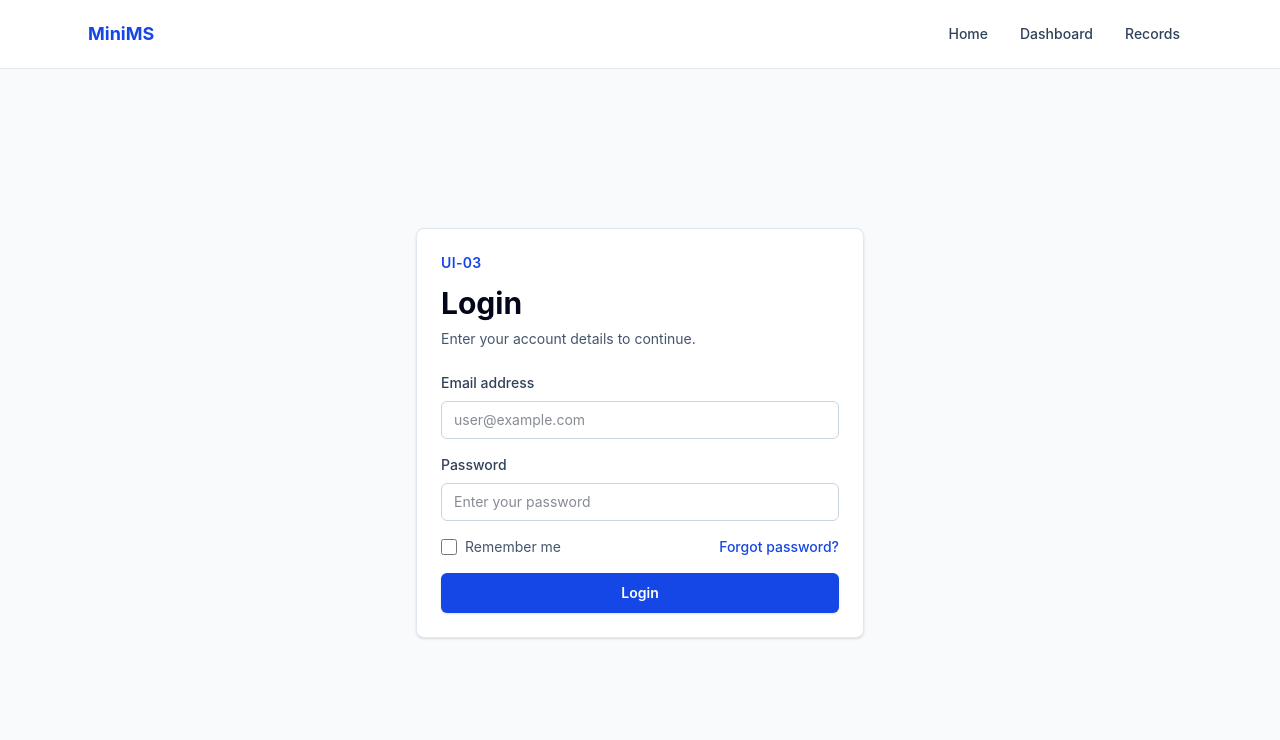
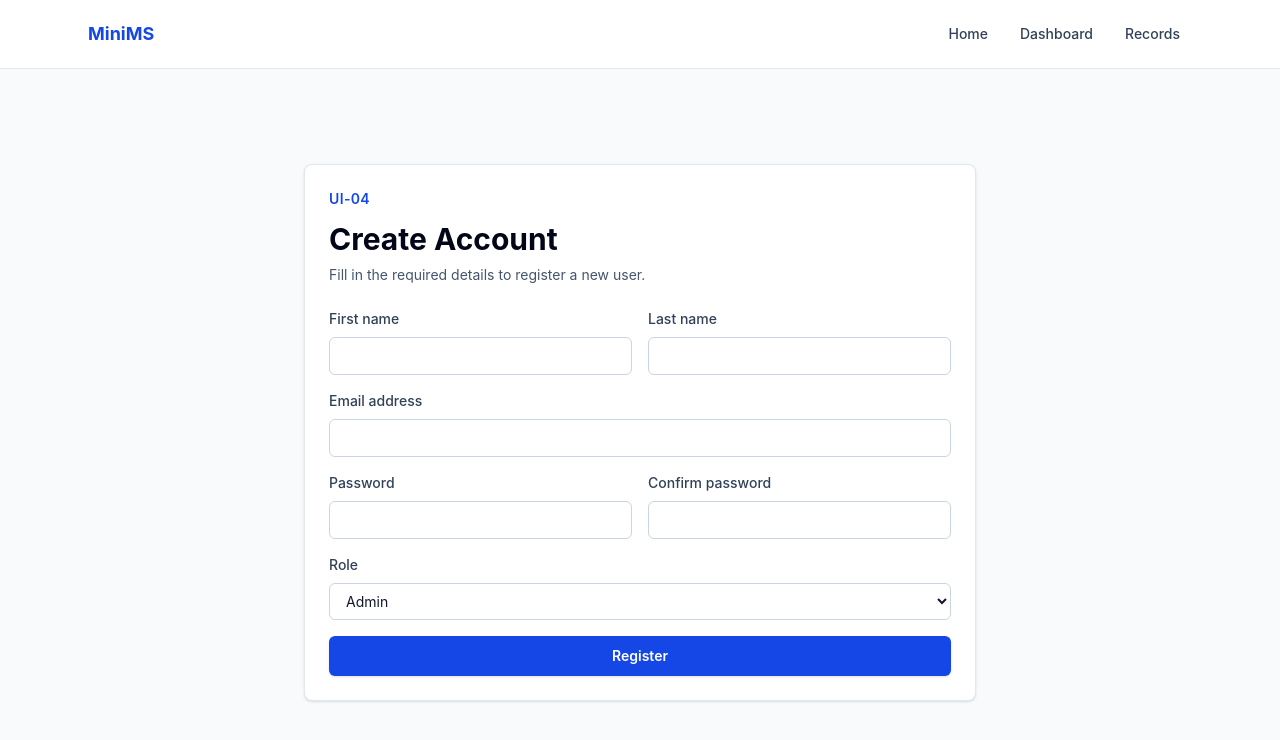
Before and after one commit to Nicko-Reorizo/DryRun, a React (Vite) app in the folder frontend/: page / in a window 1280 px wide. Shown: the top 740 px of the page. Built offline with nearby package versions, Linux system fonts and the light colour scheme.

Commit message:
UI-04 implement registration page

```diff
--- a/frontend/src/App.jsx
+++ b/frontend/src/App.jsx
@@ -1,11 +1,11 @@
 import Navbar from "./components/Navbar.jsx";
-import LoginPage from "./pages/LoginPage.jsx";
+import RegisterPage from "./pages/RegisterPage.jsx";
 
 function App() {
   return (
     <div className="min-h-screen bg-slate-50 text-slate-900">
       <Navbar />
-      <LoginPage />
+      <RegisterPage />
     </div>
   );
 }
--- /dev/null
+++ b/frontend/src/pages/RegisterPage.jsx
@@ -0,0 +1,54 @@
+function RegisterPage() {
+  return (
+    <main className="mx-auto flex min-h-[calc(100vh-73px)] max-w-6xl items-center justify-center px-6 py-10">
+      <section className="w-full max-w-2xl rounded-lg border border-slate-200 bg-white p-6 shadow-sm">
+        <p className="text-sm font-semibold uppercase tracking-wide text-blue-700">UI-04</p>
+        <h1 className="mt-3 text-3xl font-bold text-slate-950">Create Account</h1>
+        <p className="mt-2 text-sm text-slate-600">Fill in the required details to register a new user.</p>
+
+        <form className="mt-6 grid gap-4 sm:grid-cols-2">
+          <FormField label="First name" name="firstName" />
+          <FormField label="Last name" name="lastName" />
+          <FormField label="Email address" name="email" type="email" wide />
+          <FormField label="Password" name="password" type="password" />
+          <FormField label="Confirm password" name="confirmPassword" type="password" />
+
+          <label className="sm:col-span-2">
+            <span className="block text-sm font-medium text-slate-700">Role</span>
+            <select
+              className="mt-2 w-full rounded-md border border-slate-300 px-3 py-2 text-sm outline-none transition focus:border-blue-600 focus:ring-2 focus:ring-blue-100"
+              name="role"
+            >
+              <option>Admin</option>
+              <option>Staff</option>
+              <option>Viewer</option>
+            </select>
+          </label>
+
+          <button
+            className="rounded-md bg-blue-700 px-4 py-2.5 text-sm font-semibold text-white shadow-sm hover:bg-blue-900 sm:col-span-2"
+            type="submit"
+          >
+            Register
+          </button>
+        </form>
+      </section>
+    </main>
+  );
+}
+
+function FormField({ label, name, type = "text", wide = false }) {
+  return (
+    <label className={wide ? "sm:col-span-2" : ""}>
+      <span className="block text-sm font-medium text-slate-700">{label}</span>
+      <input
+        className="mt-2 w-full rounded-md border border-slate-300 px-3 py-2 text-sm outline-none transition focus:border-blue-600 focus:ring-2 focus:ring-blue-100"
+        name={name}
+        required
+        type={type}
+      />
+    </label>
+  );
+}
+
+export default RegisterPage;
```
Also changed, not shown: 1 other file (tests, documents, lock files or other folders).
